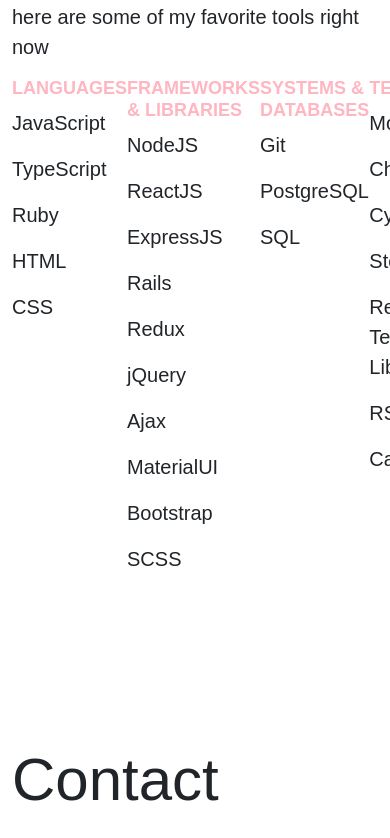
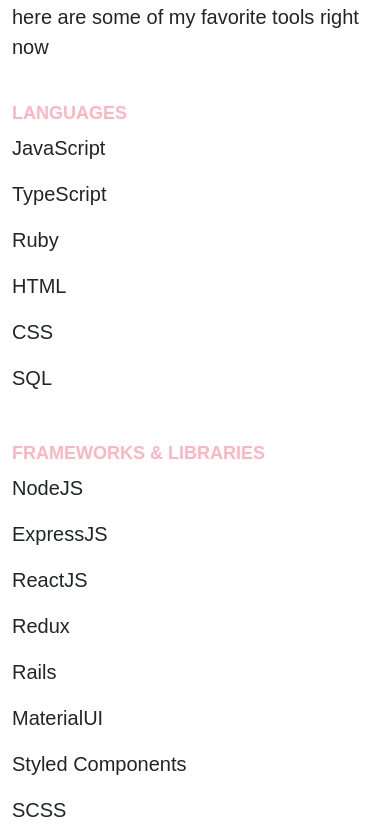
Before and after one commit to courtamos/courtamos-portfolio, a React (Create React App) app: page / in a window 390 px wide. Shown: the part 3906-4744 px from the top of the page. Built offline with nearby package versions, Linux system fonts and the light colour scheme.

Commit message:
responsive contact and tools sections

```diff
--- a/src/components/Contact/Contact.tsx
+++ b/src/components/Contact/Contact.tsx
@@ -9,7 +9,7 @@
   return (
     <section>
       <h1 style={{ margin: "50px 0px" }}>Contact</h1>
-      <Row>
+      <Row lg={2} md={1} sm={1} xs={1}>
         <Col className="d-flex align-items-center">
           <div>
             <h2>Get In Touch 📥</h2>
--- a/src/components/Contact/styled.tsx
+++ b/src/components/Contact/styled.tsx
@@ -17,6 +17,10 @@
   border: #1f1f1f solid 2px;
   border-radius: 5px;
   padding: 40px;
+
+  @media (max-width: 992px) {
+    margin: 50px 0px;
+  }
 `;
 
 export const StyledColumn = styled(Col)`
--- a/src/components/Tools/ToolColumn.tsx
+++ b/src/components/Tools/ToolColumn.tsx
@@ -1,4 +1,5 @@
 import React from "react";
+import { StyledToolsDiv } from "./styled";
 
 interface Props {
   columnTitle: string;
@@ -7,11 +8,11 @@
 
 export const ToolColumn: React.FC<Props> = ({ columnTitle, columnItems }) => {
   return (
-    <div>
+    <StyledToolsDiv>
       <h3>{columnTitle}</h3>
       {columnItems.map((item) => (
         <p>{item}</p>
       ))}
-    </div>
+    </StyledToolsDiv>
   );
 };
--- a/src/components/Tools/Tools.jsx
+++ /dev/null
@@ -1,52 +0,0 @@
-import React from "react";
-import { ToolColumn } from "./ToolColumn";
-import { StyledToolsDiv } from "./styled";
-
-export const Tools = () => {
-  return (
-    <section>
-      <h1 style={{ margin: "50px 0px" }}>Tools</h1>
-      <p>
-        I like to think I'm language agnostic, but here are some of my favorite
-        tools right now
-      </p>
-      <StyledToolsDiv>
-        <ToolColumn
-          columnTitle="Languages"
-          columnItems={["JavaScript", "TypeScript", "Ruby", "HTML", "CSS"]}
-        />
-        <ToolColumn
-          columnTitle="Frameworks & Libraries"
-          columnItems={[
-            "NodeJS",
-            "ReactJS",
-            "ExpressJS",
-            "Rails",
-            "Redux",
-            "jQuery",
-            "Ajax",
-            "MaterialUI",
-            "Bootstrap",
-            "SCSS",
-          ]}
-        />
-        <ToolColumn
-          columnTitle="Systems & Databases"
-          columnItems={["Git", "PostgreSQL", "SQL"]}
-        />
-        <ToolColumn
-          columnTitle="Testing"
-          columnItems={[
-            "Mocha",
-            "Chai",
-            "Cypress",
-            "Storybook",
-            "React Testing Library",
-            "RSpec",
-            "Capybara",
-          ]}
-        />
-      </StyledToolsDiv>
-    </section>
-  );
-};
--- /dev/null
+++ b/src/components/Tools/Tools.tsx
@@ -0,0 +1,65 @@
+import React from "react";
+import { ToolColumn } from "./ToolColumn";
+import { Col, Row } from "reactstrap";
+
+export const Tools = () => {
+  return (
+    <section>
+      <h1 style={{ margin: "50px 0px" }}>Tools</h1>
+      <p>
+        I like to think I'm language agnostic, but here are some of my favorite
+        tools right now
+      </p>
+      <Row
+        lg={3}
+        md={2}
+        sm={1}
+        xs={1}
+        className="d-flex justify-content-space-between"
+      >
+        <Col>
+          <ToolColumn
+            columnTitle="Languages"
+            columnItems={[
+              "JavaScript",
+              "TypeScript",
+              "Ruby",
+              "HTML",
+              "CSS",
+              "SQL",
+            ]}
+          />
+        </Col>
+        <Col>
+          <ToolColumn
+            columnTitle="Frameworks & Libraries"
+            columnItems={[
+              "NodeJS",
+              "ExpressJS",
+              "ReactJS",
+              "Redux",
+              "Rails",
+              "MaterialUI",
+              "Styled Components",
+              "SCSS",
+            ]}
+          />
+        </Col>
+        <Col>
+          <ToolColumn
+            columnTitle="Other"
+            columnItems={[
+              "Mocha",
+              "Chai",
+              "Cypress",
+              "Storybook",
+              "React Testing Library",
+              "RSpec",
+              "Capybara",
+            ]}
+          />
+        </Col>
+      </Row>
+    </section>
+  );
+};
--- a/src/components/Tools/styled.tsx
+++ b/src/components/Tools/styled.tsx
@@ -1,7 +1,7 @@
 import styled from "styled-components";
 
 export const StyledToolsDiv = styled.div`
-  display: flex;
-  flex-direction: row;
-  justify-content: space-between;
+  @media (max-width: 768px) {
+    margin: 25px 0px;
+  }
 `;
```
